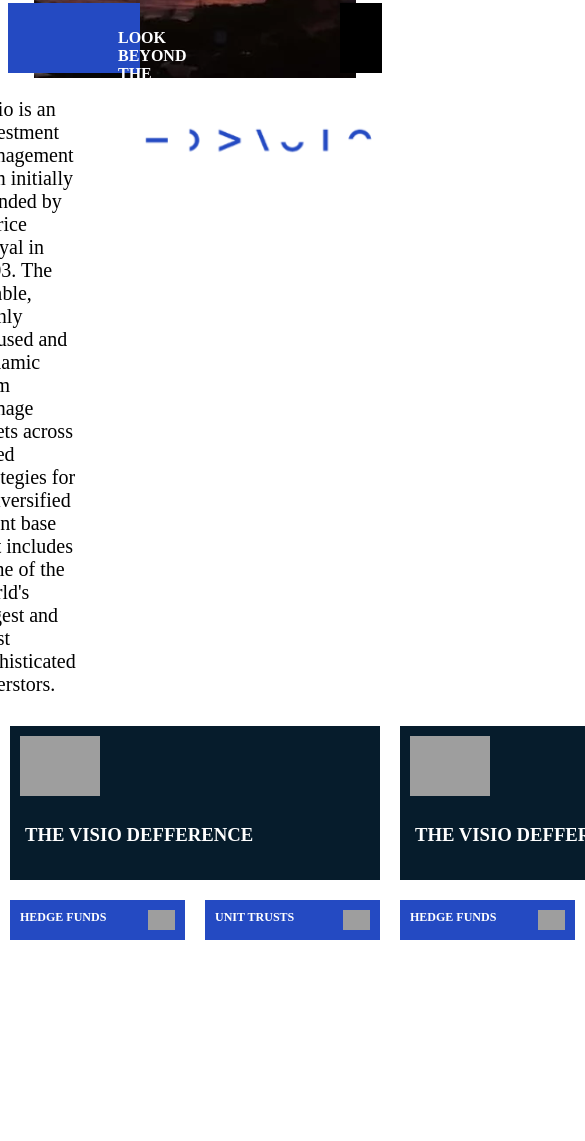
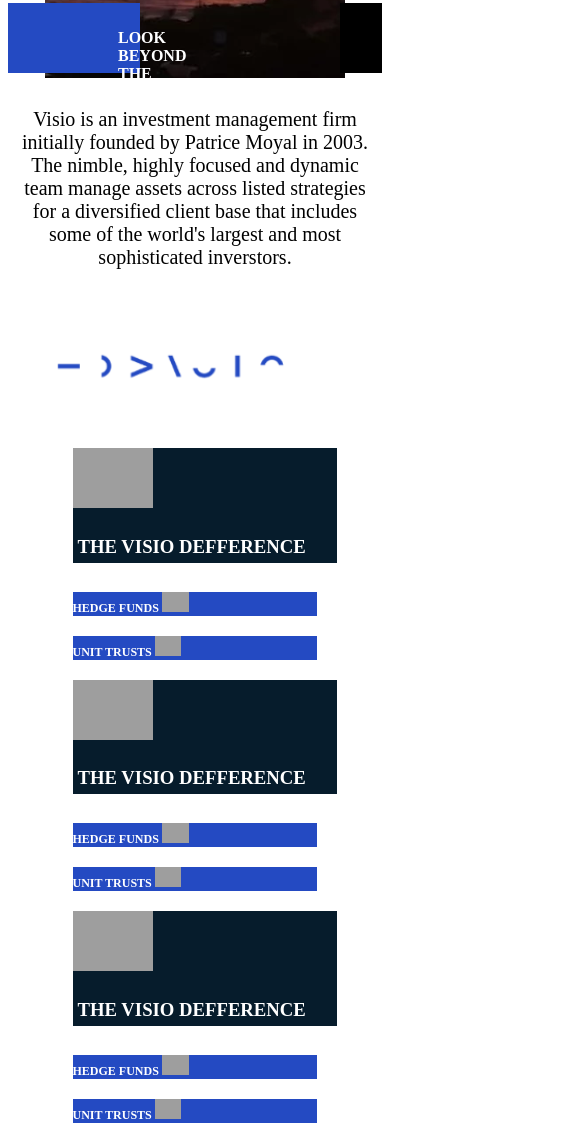
Before and after one commit to azinisikhona/visio-challenge, a plain HTML site: page index.html in a window 390 px wide. Shown: the part 605-1746 px from the top of the page, 585 px wide, since content can reach past the window. Before the commit the page ends 1563 px from the top, so only its background shows below. Drawn offline with Linux system fonts and the light colour scheme; grey boxes are pictures that could not be loaded.

Commit message:
responsiveness trial

```diff
--- a/index.html
+++ b/index.html
@@ -26,7 +26,7 @@
                 </div>
             </div>
         </div>
-        <div class="cards">
+        <div class="columns">
             <div class="text">
                 <p>
                     Visio is an investment management firm initially founded by Patrice Moyal in 2003. The nimble, highly focused and dynamic team manage assets across listed strategies for a diversified client base that includes some of the world's largest and most sophisticated inverstors.
@@ -42,7 +42,7 @@
                 <img src="https://i.postimg.cc/ZR20py4P/Screenshot-2024-01-11-094155-removebg-preview.png" alt="">
                 <h3>THE VISIO DEFFERENCE</h3>
             </div>
-            <div class="cards">
+            <div class="cards-2">
                 <div class="card-2">
                     <b>HEDGE FUNDS</b>
                     <img src="https://i.postimg.cc/ZR20py4P/Screenshot-2024-01-11-094155-removebg-preview.png" alt="">
--- a/style.css
+++ b/style.css
@@ -1,7 +1,7 @@
 .background-slider {
     background-image: url(./images/24_SUNSET_VIEW_-_FROM_SUNSET_BEACH.jpg.1366x768_q85_crop_upscale.webp);
     height: 80vh;
-    width: 86%;
+    width: 80%;
     transition: background-image 0.5s ease-in-out;
     background-size: cover;
     background-position: center;
@@ -34,16 +34,7 @@
     margin-left: auto;
 }
 
-.cards {
-    display: flex;
-    flex-direction: row;
-    justify-content: center;
-    width: 100%;
-    padding: 0;
-    margin: 0;
-}
-
-.card {
+/* .card {
     background-color: #061C2C;
     color: #ffffff;
     width: 350px;
@@ -57,6 +48,15 @@
 
 .card img {
     height: 60px;
+}
+
+.cards {
+    display: flex;
+    flex-direction: row;
+    justify-content: center;
+    width: 100%;
+    padding: 0;
+    margin: 0;
 }
 
 .card-2 {
@@ -75,13 +75,135 @@
     margin-left: auto;
 }
 
+.columns {
+    display: flex;
+    flex-wrap: wrap;
+    flex-direction: row;
+    justify-content: center;
+    width: 100%;
+    padding: 0;
+    margin: 0;
+}
+
 .text {
     width: 50%;
     font-size: 20px;
-    padding-right: 30px;
+    padding: 10px;
+    box-sizing: border-box;
 }
 
 .icons {
     margin: 20px;
-    padding-top: 5px;
+    padding: 10px;
+    box-sizing: border-box;
 }
+
+img {
+    max-width: 100%;
+    height: auto;
+}
+
+@media (max-width: 768px) {
+    .columns {
+        flex-direction: column;
+    }
+} */
+
+
+
+
+.card {
+    background-color: #061C2C;
+    color: #ffffff;
+    width: 350px;
+    margin: 10px;
+    padding: 10px;
+}
+
+.card h3 {
+    padding: 5px;
+}
+
+.card img {
+    height: 60px;
+}
+
+.cards {
+    display: flex;
+    flex-wrap: wrap;
+    justify-content: center;
+}
+
+.cards-2 {
+    display: flex;
+    flex-wrap: wrap;
+    justify-content: center;
+    padding: 0;
+}
+
+.card-2 {
+    background-color: #244AC2;
+    color: #ffffff;
+    width: 39.5%;
+    margin: 10px;
+    padding: 10px;
+    font-size: 12px;
+}
+
+.card-2 img {
+    height: 20px;
+    margin-left: auto;
+}
+
+.columns {
+    display: flex;
+    flex-wrap: wrap;
+    justify-content: center;
+    width: 100%;
+    padding: 0;
+    margin: 0;
+}
+
+.text {
+    width: 50%;
+    font-size: 20px;
+    padding: 10px;
+    box-sizing: border-box;
+}
+
+.icons {
+    margin: 20px;
+    padding: 10px;
+    box-sizing: border-box;
+}
+
+img {
+    max-width: 100%;
+    height: auto;
+}
+
+@media (max-width: 768px) {
+    .columns {
+        flex-direction: column;
+    }
+
+    .cards,
+    .cards-2 {
+        padding: 0;
+    }
+
+    .card,
+    .card-2 {
+        width: 100%;
+        padding: 0;
+    }
+
+    .text {
+        width: 100%;
+        text-align: center;
+        /* font-size: 20px; */
+        padding: 10px;
+        box-sizing: border-box;
+    }
+
+}
```
